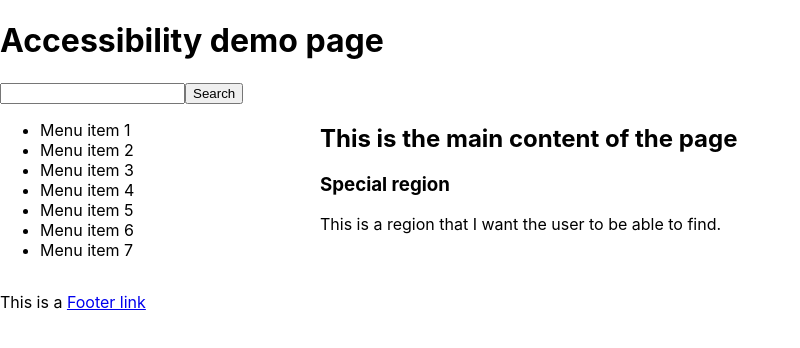
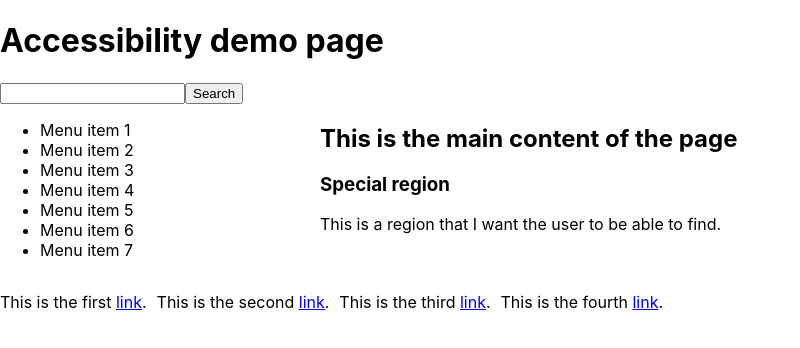
Before and after one commit to jakubgawlikowski/a11y, a React (Create React App) app in the folder a11y/: page / in a window 1280 px wide. Shown: the top 348 px of the page, without its empty margins (0-800 px from the left). Built offline with nearby package versions, Linux system fonts and the light colour scheme.

Commit message:
adding links

```diff
--- a/a11y/src/App.css
+++ b/a11y/src/App.css
@@ -18,4 +18,9 @@
 
 .footer {
   flex: 0 0 100%;
+  display: flex;
 }
+
+.footer p {
+  padding-right: 10px;
+}
--- a/a11y/src/App.js
+++ b/a11y/src/App.js
@@ -35,7 +35,10 @@ function App() {
           </div>
         </main>
         <footer className="footer" role="contentinfo">
-          <p>This is a <a href="/">Footer link</a></p>
+          <p>This is the first <a href="/">link</a>.</p>
+          <p>This is the second <a href="/">link</a>.</p>
+          <p>This is the third <a href="/">link</a>.</p>
+          <p>This is the fourth <a href="/">link</a>.</p>
         </footer>
       </div>
     </>
```
